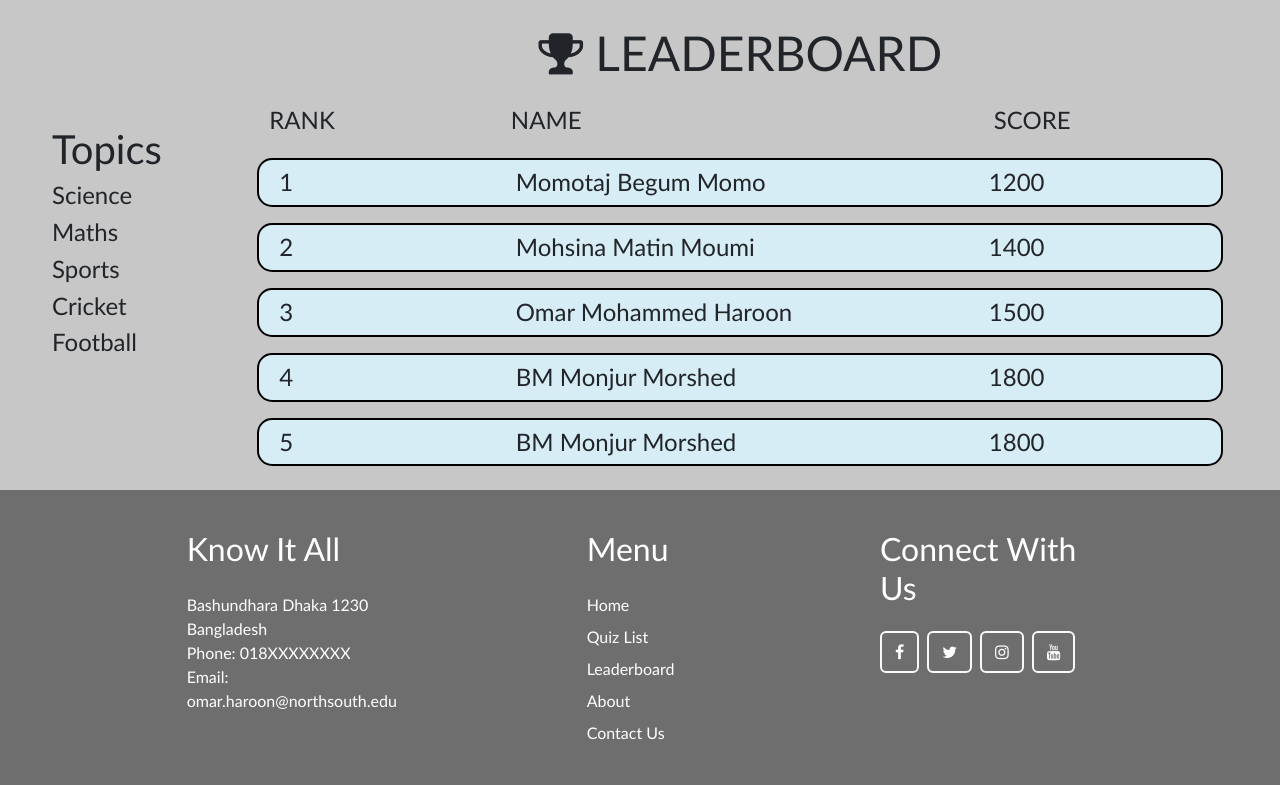
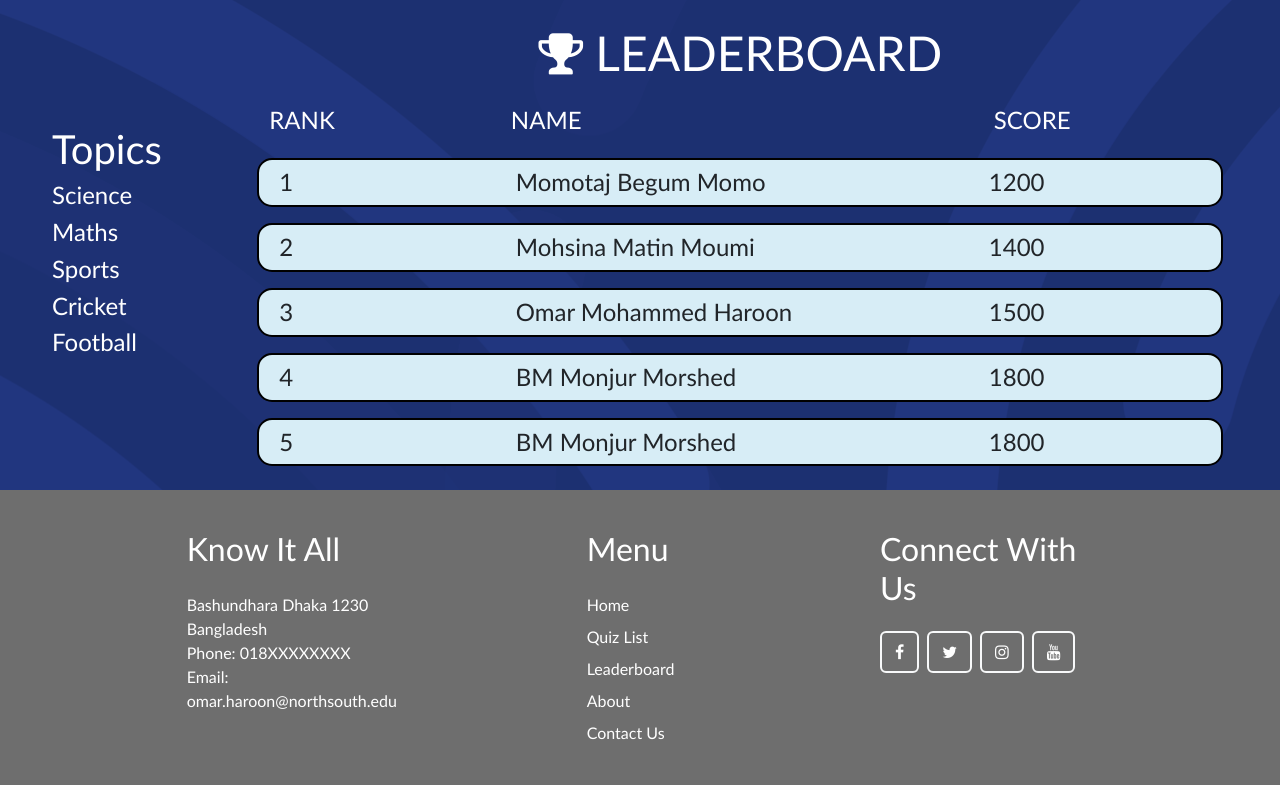
Before and after one commit to OmarHaroon01/KnowItAll, a PHP site: page /leaderboard.html in a window 1280 px wide. Shown: the part 112-897 px from the top of the page. Run offline with PHP 8.4, Linux system fonts and the light colour scheme.

Commit message:
everything updated

```diff
--- a/contactus.html
+++ b/contactus.html
@@ -61,9 +61,9 @@
           </div>
         </div>
       </nav>
-    <div class="row py-5 bg-contact ms-0 flex-grow-1">
+    <div class="row py-5 bg-contact ms-0 flex-grow-1 secondary-color">
         <div class="d-flex justify-content-center flex-column text-center">
-            <div class="display-6 mb-5 fs-3">
+            <div class="display-6 mb-5 fs-3 text-white">
                 Contact us to get more information and to stay connected with us 24/7.
 
             </div>
--- a/dashboard.html
+++ b/dashboard.html
@@ -67,7 +67,7 @@
         </div>
       </div>
     </nav>
-    <div class="flex-grow-1 d-flex secondary-color">
+    <div class="flex-grow-1 d-flex secondary-color text-white">
       <div class="container-fluid">
         <div class="row h-100">
           <div class="col-3 py-5 border-5 border-end">
@@ -135,10 +135,10 @@
             <hr />
             <div class="row">
               <div class="col-6">
-                <div class="fs-3">Topic</div>
+                <div class="fs-5">Topic</div>
               </div>
               <div class="col-6">
-                <div class="fs-3">Score</div>
+                <div class="fs-5">Score</div>
               </div>
             </div>
             <hr />
--- a/home.html
+++ b/home.html
@@ -79,15 +79,15 @@
           <div
             class="d-flex flex-column align-item-center justify-content-center mx-5"
           >
-            <div class="col-2 m-auto bg-white w-50">
-              <div class="text-center">
+            <div class="col-2 m-auto w-50 border border-5 border-dark" style="background-color: #699abc;">
+              <div class="text-center" style="color: aliceblue;">
                 <span class="display-2 fw-bold d-block my-3 text-warning"
                   >KNOW IT ALL</span
                 >
                 <span class="display-4 fw-bold d-block my-3 text-warning"
                   >TRY QUIZ IN VARIOUS TOPICS</span
                 >
-                <button class="btn btn-lg btn-outline-success" type="submit">
+                <button class="btn btn-lg btn-outline-success mb-3" type="submit">
                   Play Now!
                 </button>
               </div>
--- a/leaderboard.html
+++ b/leaderboard.html
@@ -67,7 +67,7 @@
         </div>
       </div>
     </nav>
-    <div class="flex-grow-1 d-flex justify-content-center secondary-color">
+    <div class="flex-grow-1 d-flex justify-content-center secondary-color text-white">
       <div class="container-fluid my-4">
         <div class="d-flex">
             <div class="col-2 mx-4">
@@ -98,7 +98,7 @@
                   <div class="h4">SCORE</div>
                 </div>
               </div>
-              <div class="row justify-content-center mt-3 leaderboard-color p-2">
+              <div class="row justify-content-center mt-3 leaderboard-color p-2 text-dark">
                 <div class="col-3">
                   <div class="h4 mb-0">1</div>
                 </div>
@@ -109,7 +109,7 @@
                   <div class="h4 mb-0">1200</div>
                 </div>
               </div>
-              <div class="row justify-content-center leaderboard-color mt-3 p-2">
+              <div class="row justify-content-center leaderboard-color mt-3 p-2 text-dark">
                 <div class="col-3">
                   <div class="h4 mb-0">2</div>
                 </div>
@@ -120,7 +120,7 @@
                   <div class="h4 mb-0">1400</div>
                 </div>
               </div>
-              <div class="row justify-content-center leaderboard-color mt-3 p-2">
+              <div class="row justify-content-center leaderboard-color mt-3 p-2 text-dark">
                 <div class="col-3">
                   <div class="h4 mb-0">3</div>
                 </div>
@@ -131,7 +131,7 @@
                   <div class="h4 mb-0">1500</div>
                 </div>
               </div>
-              <div class="row justify-content-center leaderboard-color mt-3 p-2">
+              <div class="row justify-content-center leaderboard-color mt-3 p-2 text-dark">
                 <div class="col-3">
                   <div class="h4 mb-0">4</div>
                 </div>
@@ -142,7 +142,7 @@
                   <div class="h4 mb-0">1800</div>
                 </div>
               </div>
-              <div class="row justify-content-center leaderboard-color mt-3 p-2">
+              <div class="row justify-content-center leaderboard-color mt-3 p-2 text-dark">
                 <div class="col-3">
                   <div class="h4 mb-0">5</div>
                 </div>
--- a/register.html
+++ b/register.html
@@ -67,15 +67,14 @@
       <div class="row justify-content-center">
         <div class="col-4 d-flex justify-content-center flex-column">
           <div class="fs-2 text-primary mb-3">Welcome to know it all!</div>
-          <div class="fs-4">
+          <div class="fs-4 text-white">
             Please register to join our community and enrich your knowledge.
           </div>
         </div>
         <div class="col-4">
-          <form>
+          <form class="text-white">
             <div class="mb-3">
               <label for="fullnameInput" class="form-label">Full Name</label>
-
               <input type="text" oninput="removeError()" class="form-control" id="fullnameInput" />
             </div>
             <div class="mb-3">
--- a/style.css
+++ b/style.css
@@ -3,7 +3,10 @@
   background-color: #6e6e6e;
 }
 .secondary-color{
-  background-color: #c7c7c7;
+  /* background-color: #c7c7c7; */
+
+  background-image: url(/Assets/bg-1.png);
+  /* opacity: 75%; */
 }
 
 .text-white {
```
Also changed, not shown: aboutus.html (+5 -5 lines), js/dashboard.js (+4 -4 lines), login.html (+4 -4 lines), Assets/background.jfif (added), Assets/bg-1.png (added).
